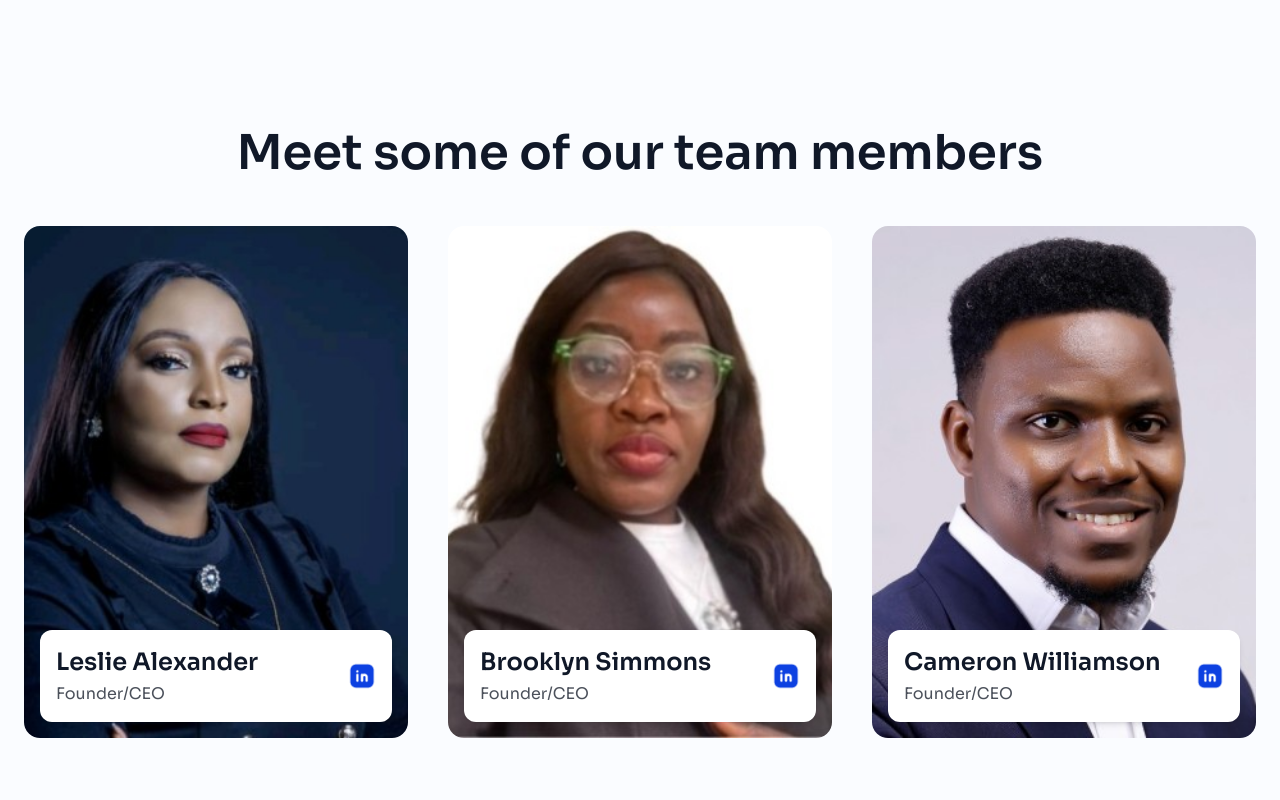
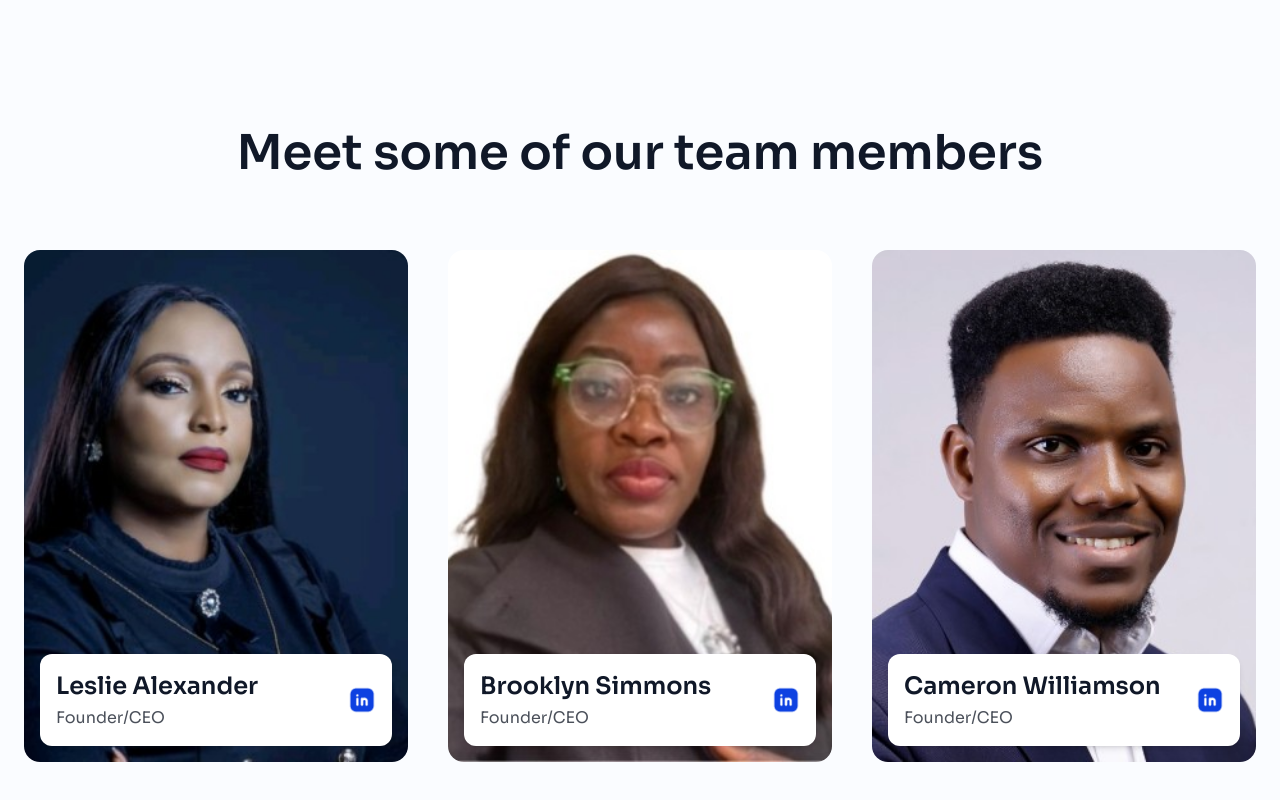
Before and after one commit to Joesef127/cudify, a React (Vite) app: page /about in a window 1280 px wide. Shown: the part 1580-2380 px from the top of the page. Built offline with nearby package versions, Linux system fonts and the light colour scheme.

Commit message:
chore: adjusted gap

```diff
--- a/src/components/TeamSection.tsx
+++ b/src/components/TeamSection.tsx
@@ -4,7 +4,7 @@ import linkedin from "../assets/icons/linkedin.png";
 const TeamSection = () => {
   return (
     <section className="pt-16 pb-32 w-full relative overflow-hidden bg-[#FAFCFF]">
-      <div className="container mx-auto px-4 relative z-10 flex flex-col items-center text-center gap-10 text-[#101828]">
+      <div className="container mx-auto px-4 relative z-10 flex flex-col items-center text-center gap-16 text-[#101828]">
         <h1
           className="font-semibold text-3xl sm:text-4xl md:text-5xl leading-snug text-[#101828]"
           data-aos="fade-left"
```
